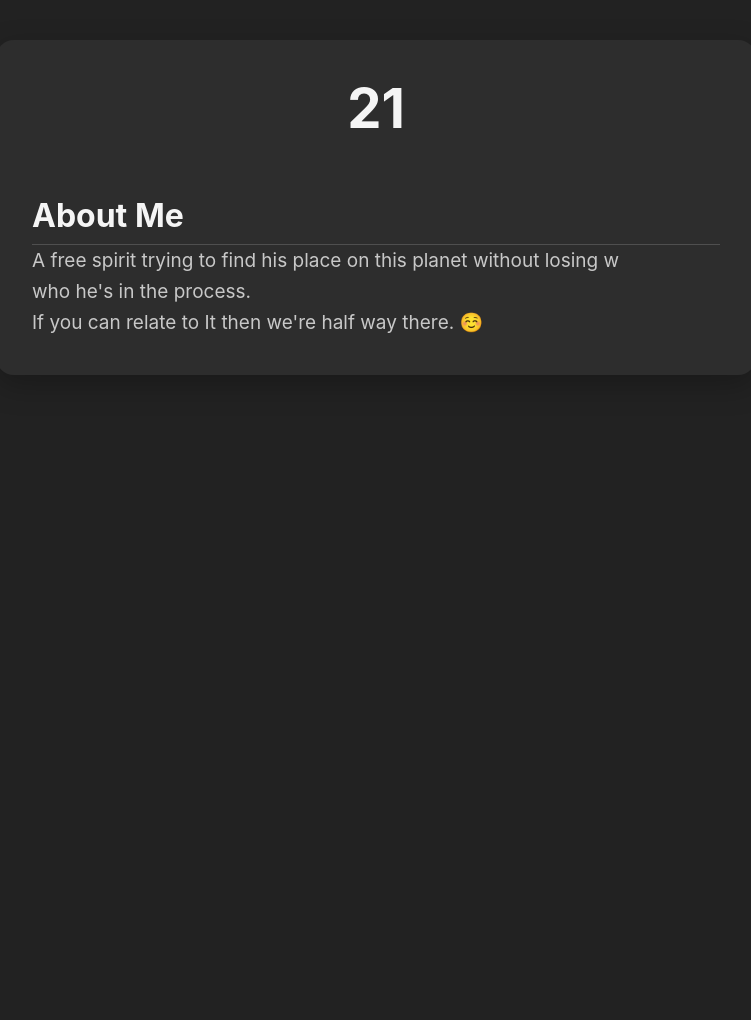
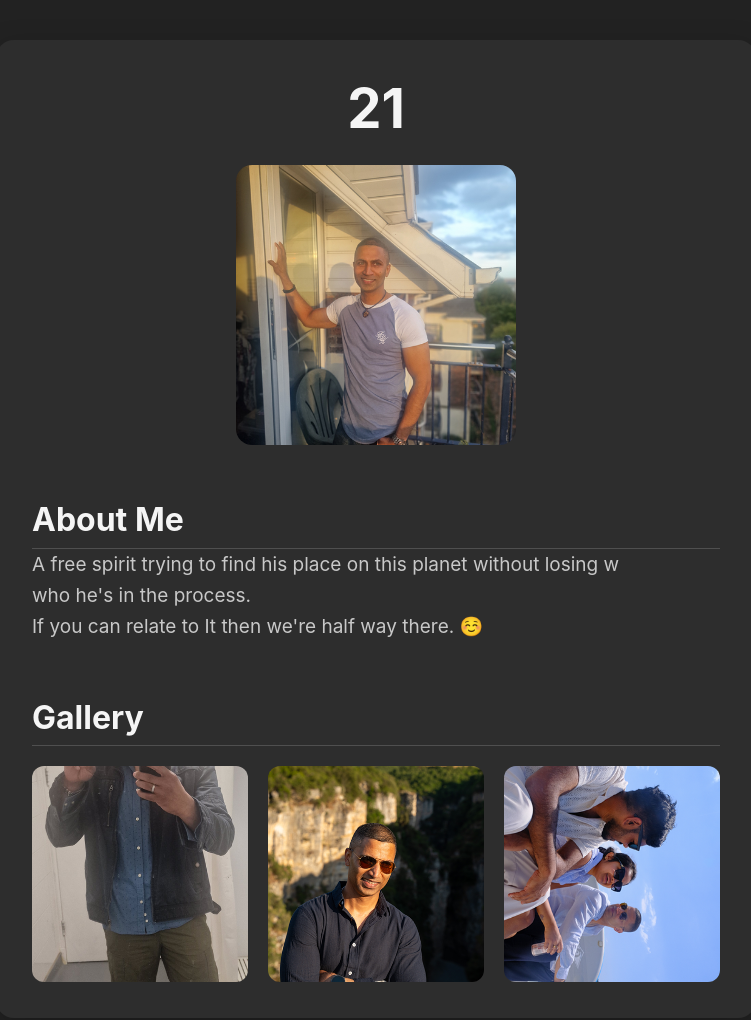
Before and after one commit to CENIT1195/date-me, a plain HTML site: page index.html in a window 1280 px wide. Shown: the whole page, without its empty margins (264-1015 px from the left). Before the commit the page ends 800 px from the top, so only its background shows below. Drawn offline with Linux system fonts and the light colour scheme.

Commit message:
Publish site

```diff
--- a/index.html
+++ b/index.html
@@ -167,6 +167,12 @@
 				<h1>21</h1>
 
 
+<img
+	class="profile-image"
+	src="profile.png?v=1790381406.97245"
+	alt="Profile image"
+>
+
 			</header>
 
 
@@ -181,6 +187,29 @@ If you can relate to It then we&#39;re half way there. ☺️
 </section>
 
 
+<section>
+	<h2>Gallery</h2>
+
+	<div class="gallery">
+
+	<img
+		src="gallery_0.png?v=1790381406.97245"
+		alt="Gallery image 1"
+	>
+
+	<img
+		src="gallery_1.png?v=1790381406.97245"
+		alt="Gallery image 2"
+	>
+
+	<img
+		src="gallery_2.png?v=1790381406.97245"
+		alt="Gallery image 3"
+	>
+
+	</div>
+</section>
+
 
 
 		</div>
```
Also changed, not shown: gallery_0.png (added), gallery_1.png (added), gallery_2.png (added), profile.png (added).
